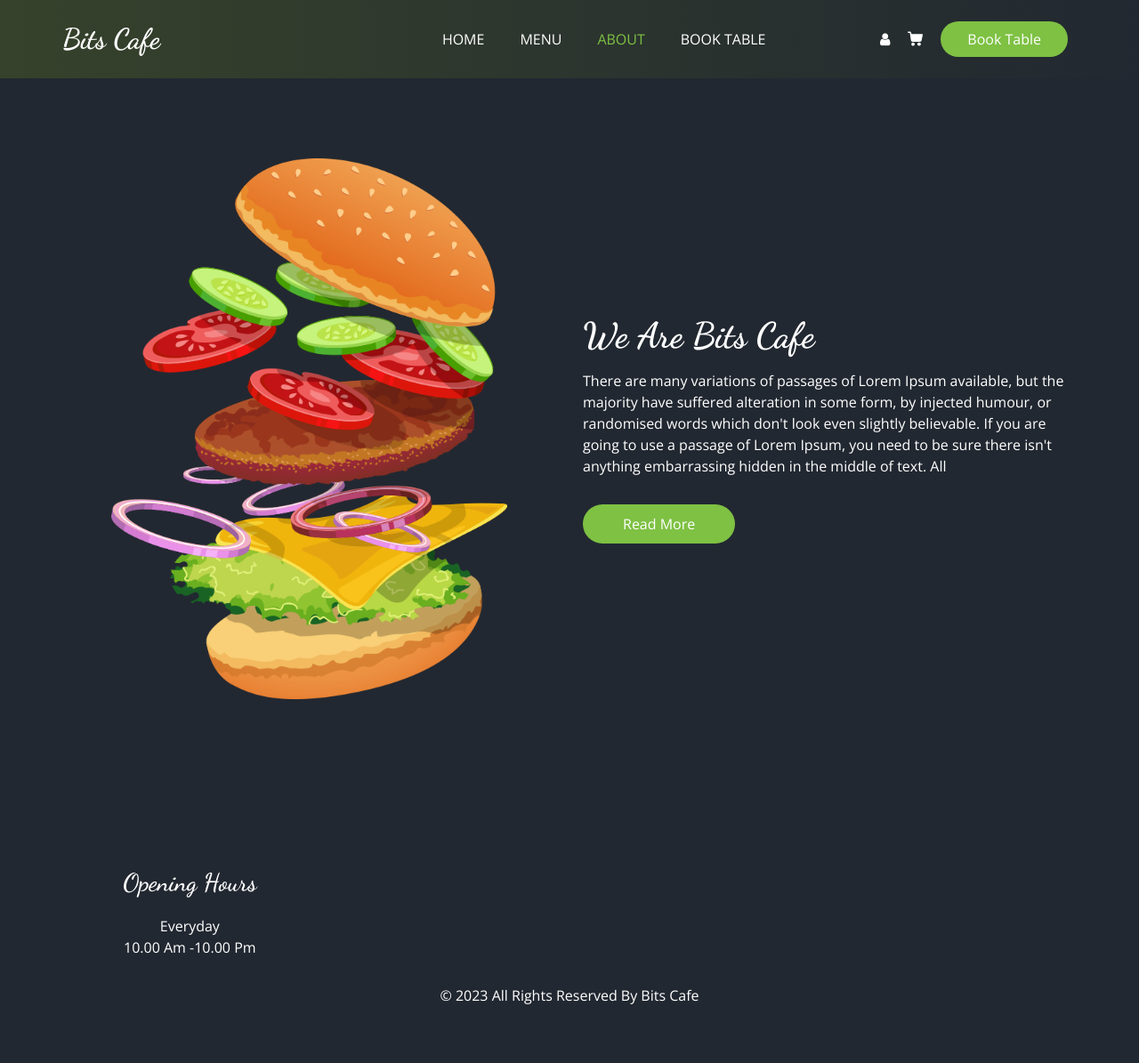
After one commit to Adoniyas7/Bits_Cafe, a Django app: template templates/about.html in a window 1280 px wide. The commit adds this page. Shown: the whole page at 89% size. Run offline with Django 4.2, Linux system fonts and the light colour scheme; the template is opened without the code that fills it, so the values that code supplies are empty; some libraries are stand-ins or nearby versions.

Commit message:
added about us page and opening hour

```diff
--- /dev/null
+++ b/templates/about.html
@@ -0,0 +1,51 @@
+<!DOCTYPE html>
+{% extends 'base.html' %} {% load static %} {% block nav_item %}
+<li class="nav-item">
+  <a class="nav-link" href="{% url 'home' %}">Home</a>
+</li>
+<li class="nav-item">
+  <a class="nav-link" href="{% url 'menu' %}">Menu</a>
+</li>
+<li class="nav-item active">
+  <a class="nav-link" href="{% url 'about' %}"
+    >About<span class="sr-only">(current)</span></a
+  >
+</li>
+<li class="nav-item">
+  <a class="nav-link" href="{% url 'book' %}">Book Table</a>
+</li>
+{% endblock %} {% block content %}
+
+<!-- about section -->
+<body class="sub_page">
+  <section class="about_section layout_padding">
+    <div class="container">
+      <div class="row">
+        <div class="col-md-6">
+          <div class="img-box">
+            <img src="{% static 'images/about-img.png' %}" alt="" />
+          </div>
+        </div>
+        <div class="col-md-6">
+          <div class="detail-box">
+            <div class="heading_container">
+              <h2>We Are Bits Cafe</h2>
+            </div>
+            <p>
+              There are many variations of passages of Lorem Ipsum available,
+              but the majority have suffered alteration in some form, by
+              injected humour, or randomised words which don't look even
+              slightly believable. If you are going to use a passage of Lorem
+              Ipsum, you need to be sure there isn't anything embarrassing
+              hidden in the middle of text. All
+            </p>
+            <a href=""> Read More </a>
+          </div>
+        </div>
+      </div>
+    </div>
+  </section>
+
+  <!-- end about section -->
+  {% endblock %}
+</body>
--- a/templates/base.html
+++ b/templates/base.html
@@ -156,6 +156,11 @@
     <!-- footer section -->
     <footer class="footer_section">
         <div class="footer-info">
+          <div class="col-md-4 footer-col">
+            <h4>Opening Hours</h4>
+            <p>Everyday</p>
+            <p>10.00 Am -10.00 Pm</p>
+          </div>
           <p>
             &copy; <span id="displayYear"></span> All Rights Reserved By
             <a href="">Bits Cafe</a><br /><br />
```
